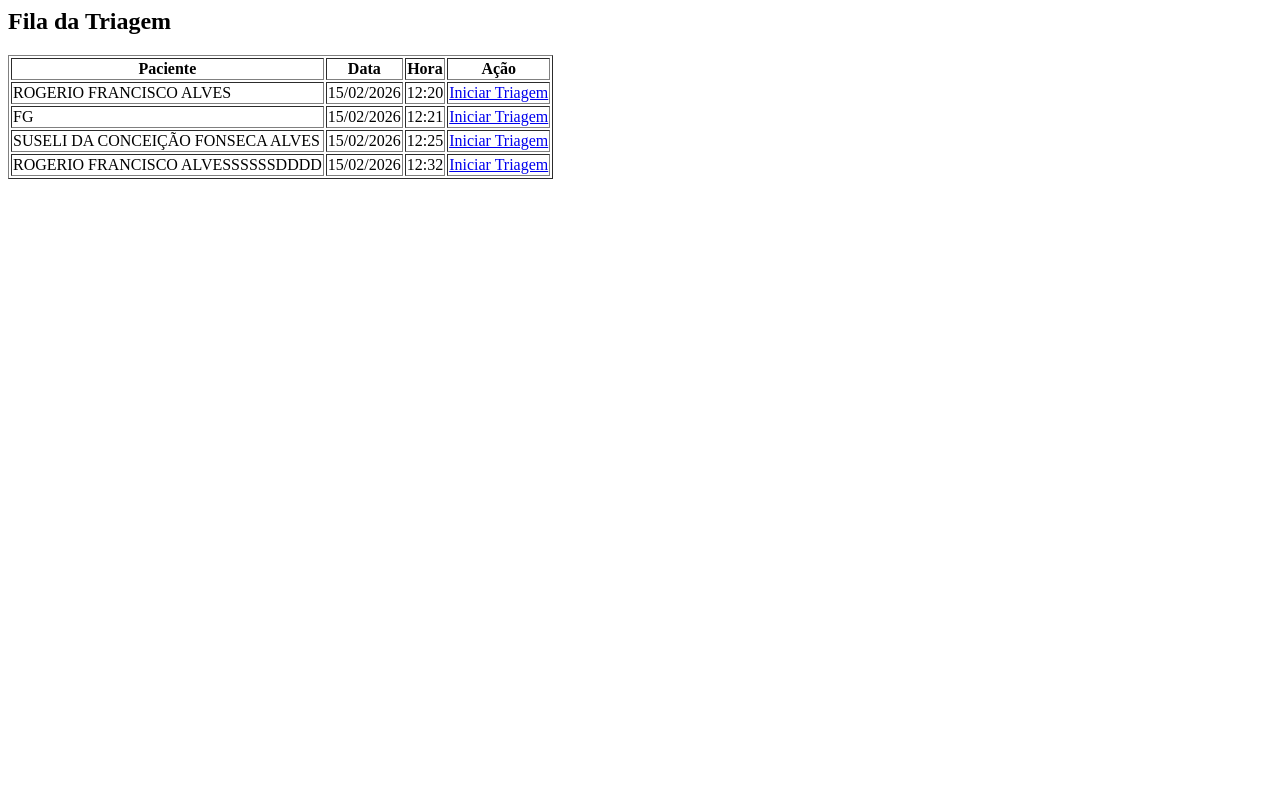
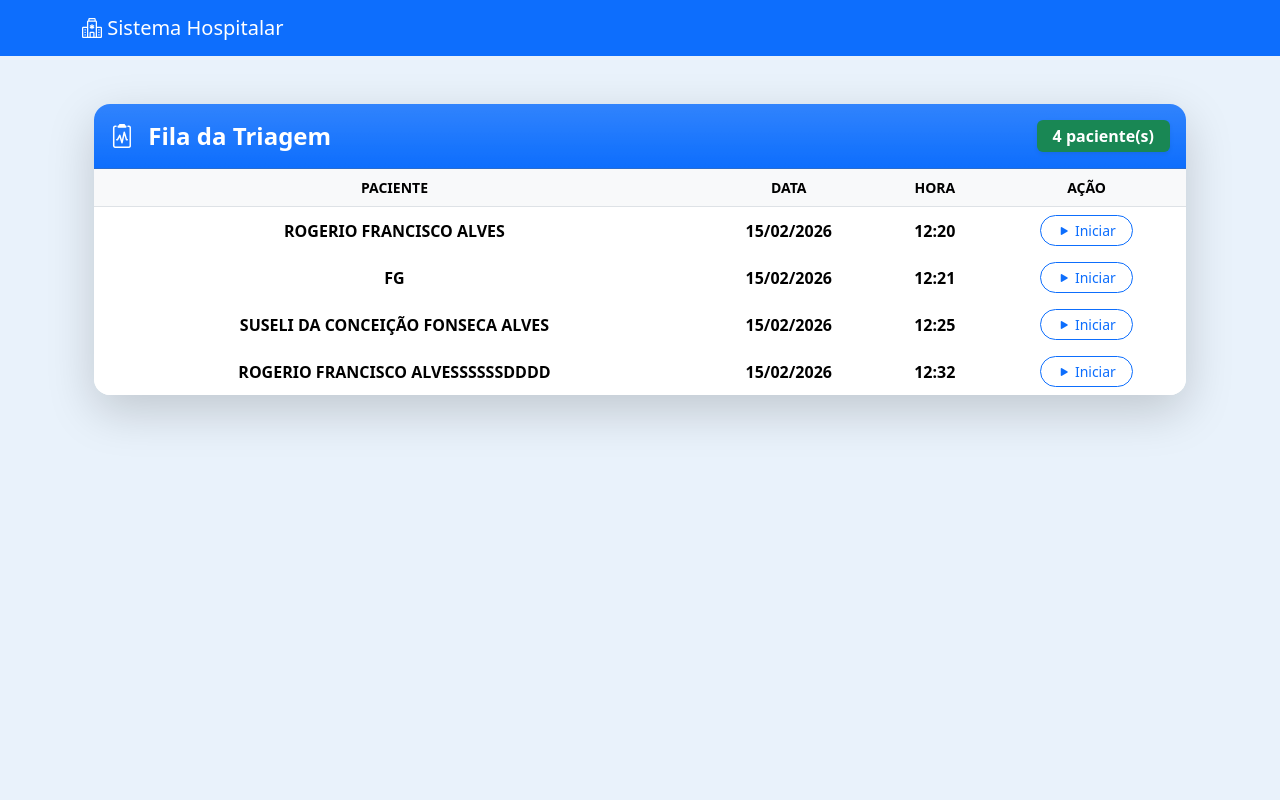
Before and after one commit to rfalves-wq/saude, a Django app: page /triagem/dashboard/ in a window 1280 px wide. Run offline with Django 5.2, Linux system fonts and the light colour scheme; data comes from the database, SQL or seed files in the repository; both versions use the stored data as it was after the commit; some libraries are stand-ins or nearby versions.

Commit message:
listar_triagam

```diff
--- a/triagem/forms.py
+++ b/triagem/forms.py
@@ -9,5 +9,6 @@ class TriagemForm(forms.ModelForm):
             'temperatura',
             'frequencia_cardiaca',
             'saturacao',
+            'classificacao_risco',
             'observacoes'
         ]
--- a/triagem/templates/triagem/triagem_dashboard.html
+++ b/triagem/templates/triagem/triagem_dashboard.html
@@ -1,7 +1,27 @@
-<h2>Fila da Triagem</h2>
+{% extends 'usuarios/base.html' %}
+{% block content %}
 
-<table border="1" id="tabela-triagem">
-    <thead>
+<div class="container mt-5">
+
+    <div class="card shadow-lg border-0 rounded-4 overflow-hidden">
+
+        <div class="card-header bg-gradient bg-primary text-white d-flex justify-content-between align-items-center py-3">
+            <h4 class="mb-0 fw-bold">
+                <i class="bi bi-clipboard2-pulse me-2"></i> Fila da Triagem
+            </h4>
+            <span class="badge bg-light text-dark px-3 py-2 fs-6 shadow-sm" id="contador">
+                0 pacientes
+            </span>
+        </div>
+
+        <div class="card-body p-0">
+
+            <div class="table-responsive">
+             <table class="table table-hover align-middle text-center mb-0 table-borderless" id="tabela-triagem">
+
+
+                  <thead class="table-light text-uppercase small border-bottom">
+
                         <tr>
                             <th>Paciente</th>
                             <th>Data</th>
@@ -9,17 +29,49 @@
                             <th>Ação</th>
                         </tr>
                     </thead>
-    <tbody>
+
+                    <tbody class="fw-semibold">
                     </tbody>
+
                 </table>
+            </div>
 
+        </div>
+    </div>
+
+</div>
+
+{% endblock %}
+
+
+
+{% block scripts %}
 <script>
 function carregarFila() {
     fetch("/triagem/fila-json/")
         .then(response => response.json())
         .then(data => {
+
             const tbody = document.querySelector("#tabela-triagem tbody");
+            const contador = document.getElementById("contador");
+
             tbody.innerHTML = "";
+
+            if (data.fila.length === 0) {
+                tbody.innerHTML = `
+                    <tr>
+                        <td colspan="4" class="py-4 text-muted">
+                            <i class="bi bi-emoji-smile"></i>
+                            Nenhum paciente aguardando triagem
+                        </td>
+                    </tr>
+                `;
+
+                contador.innerText = "0 pacientes";
+                contador.classList.remove("bg-success", "text-white");
+                contador.classList.add("bg-light", "text-dark");
+                return;
+            }
 
             data.fila.forEach(ag => {
                 const linha = `
@@ -28,8 +80,9 @@ function carregarFila() {
                         <td>${ag.data}</td>
                         <td>${ag.hora}</td>
                         <td>
-                            <a href="/triagem/realizar/${ag.id}/">
-                                Iniciar Triagem
+                            <a href="/triagem/realizar/${ag.id}/"
+                               class="btn btn-sm btn-outline-primary rounded-pill px-3">
+                               <i class="bi bi-play-fill"></i> Iniciar
                             </a>
                         </td>
                     </tr>
@@ -37,19 +90,17 @@ function carregarFila() {
                 tbody.innerHTML += linha;
             });
 
-            if (data.fila.length === 0) {
-                tbody.innerHTML = `
-                    <tr>
-                        <td colspan="4">Nenhum paciente na triagem</td>
-                    </tr>
-                `;
-            }
+            contador.innerText = `${data.fila.length} paciente(s)`;
+            contador.classList.remove("bg-light", "text-dark");
+            contador.classList.add("bg-success", "text-white");
+
+        })
+        .catch(error => {
+            console.error("Erro ao carregar fila:", error);
         });
 }
 
-// Atualiza a cada 5 segundos
 setInterval(carregarFila, 5000);
-
-// Carrega imediatamente ao abrir a página
 carregarFila();
 </script>
+{% endblock %}
--- a/triagem/urls.py
+++ b/triagem/urls.py
@@ -7,4 +7,5 @@ urlpatterns = [
     path('historico/', views.historico_triagens, name='historico_triagens'),
 path('fila-json/', views.fila_triagem_json, name='fila_triagem_json'),
 
+
 ]
--- a/triagem/views.py
+++ b/triagem/views.py
@@ -51,6 +51,7 @@ def fila_triagem_json(request):
             "paciente": ag.paciente.nome,
             "data": ag.data.strftime("%d/%m/%Y"),
             "hora": ag.hora.strftime("%H:%M"),
+            'classificacao': ag.triagem.classificacao_risco if hasattr(ag, 'triagem') else None
         })
 
     return JsonResponse({"fila": dados})
--- a/usuarios/templates/usuarios/base.html
+++ b/usuarios/templates/usuarios/base.html
@@ -2,13 +2,22 @@
 <html lang="pt-br">
 <head>
     <meta charset="UTF-8">
-    <title>{% block title %}{% endblock %}</title>
+    <title>{% block title %}Sistema{% endblock %}</title>
+
+    <!-- Bootstrap CSS -->
+    <link href="https://cdn.jsdelivr.net/npm/bootstrap@5.3.2/dist/css/bootstrap.min.css" rel="stylesheet">
+
+    <!-- Bootstrap Icons -->
     <link rel="stylesheet" href="https://cdn.jsdelivr.net/npm/bootstrap-icons@1.11.1/font/bootstrap-icons.css">
 
-    <link href="https://cdn.jsdelivr.net/npm/bootstrap@5.3.2/dist/css/bootstrap.min.css" rel="stylesheet">
+    <!-- Select2 -->
     <link href="https://cdn.jsdelivr.net/npm/select2@4.1.0-rc.0/dist/css/select2.min.css" rel="stylesheet" />
 
     <style>
+        body {
+            background-color: #e9f2fb;
+        }
+
         .perfil-administrador { background-color: #ffcccc; }
         .perfil-tecnico { background-color: #ccffcc; }
         .perfil-medico { background-color: #cce0ff; }
@@ -16,20 +25,30 @@
         .perfil-recepcao { background-color: #f0ccff; }
     </style>
 </head>
-<body class="p-4">
-    <div class="container">
-        {% block content %}{% endblock %}
+
+<body>
+
+    <!-- Navbar simples -->
+    <nav class="navbar navbar-expand-lg navbar-dark bg-primary">
+        <div class="container">
+            <span class="navbar-brand">
+                <i class="bi bi-hospital"></i> Sistema Hospitalar
+            </span>
+        </div>
+    </nav>
+
+    <div class="container mt-4">
+        {% block content %}
+        {% endblock %}
     </div>
+
+    <!-- Scripts -->
     <script src="https://cdn.jsdelivr.net/npm/jquery@3.6.0/dist/jquery.min.js"></script>
-<script src="https://cdn.jsdelivr.net/npm/select2@4.1.0-rc.0/dist/js/select2.min.js"></script>
+    <script src="https://cdn.jsdelivr.net/npm/select2@4.1.0-rc.0/dist/js/select2.min.js"></script>
+    <script src="https://cdn.jsdelivr.net/npm/bootstrap@5.3.2/dist/js/bootstrap.bundle.min.js"></script>
 
-    <script src="https://cdn.jsdelivr.net/npm/bootstrap@5.3.2/dist/js/bootstrap.bundle.min.js"></script>
+    {% block scripts %}
+    {% endblock %}
+
 </body>
-
-<style>
-body {
-    background-color: #e9f2fb;
-}
-</style>
-
 </html>
```
Also changed, not shown: triagem/models.py (+34 -4 lines), triagem/templates/triagem/historico_triagens.html (+25 -1 lines), db.sqlite3. Lines whose indentation alone changed are shown as unchanged.
